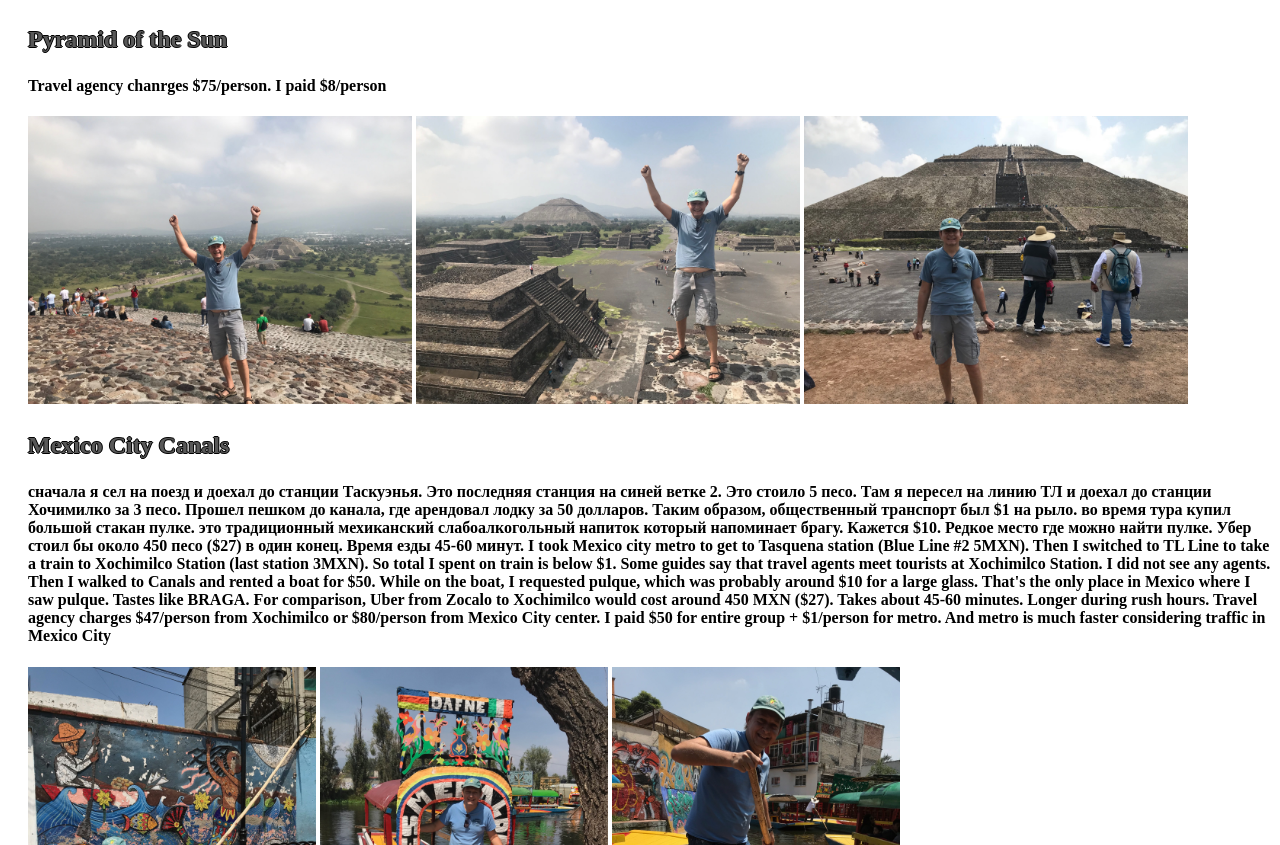
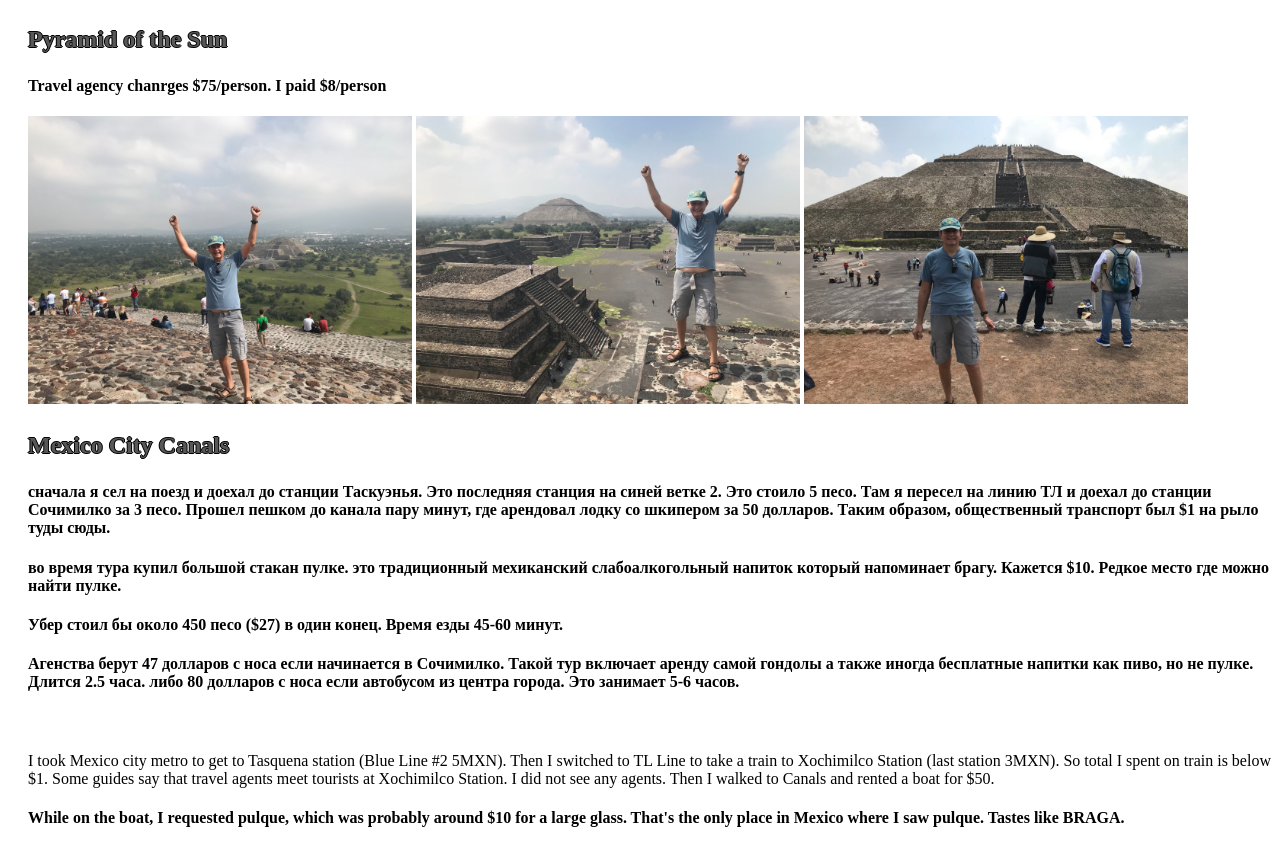
Before and after one commit to umnovjp/AlexTravel, a plain HTML site: page assets/mexico.html in a window 1280 px wide. Shown: the part 99-944 px from the top of the page. Drawn offline with Linux system fonts and the light colour scheme.

Commit message:
making minor changes and creating paragraphs

```diff
--- a/assets/mexico.html
+++ b/assets/mexico.html
@@ -26,19 +26,23 @@
   <img src="./IMG_1486.jpg" alt = 'from Pyramid of the Moon to Pyramid of the Sun' width = "384" height="288">
   <img src="./IMG_1498.jpg" alt = 'entire view' width = "384" height="288">
   <h3>Mexico City Canals</h3>
-<h4>сначала я сел на поезд и доехал до станции Таскуэнья. Это последняя станция на синей ветке 2. Это стоило 5 песо. Там я пересел на линию ТЛ и доехал до станции Хочимилко за 3 песо. Прошел пешком до канала, где арендовал лодку за 50 долларов. Таким образом, общественный транспорт был $1 на рыло.
+<h4>сначала я сел на поезд и доехал до станции Таскуэнья. Это последняя станция на синей ветке 2. Это стоило 5 песо. Там я пересел на линию ТЛ и доехал до станции Сочимилко за 3 песо. Прошел пешком до канала пару минут, где арендовал лодку со шкипером за 50 долларов. Таким образом, общественный транспорт был $1 на рыло туды сюды. </h4>
 
-  во время тура купил большой стакан пулке. это традиционный мехиканский слабоалкогольный напиток который напоминает брагу. Кажется $10. Редкое место где можно найти пулке.
+<h4> во время тура купил большой стакан пулке. это традиционный мехиканский слабоалкогольный напиток который напоминает брагу. Кажется $10. Редкое место где можно найти пулке. </h4>
 
-  Убер стоил бы около 450 песо ($27) в один конец. Время езды 45-60 минут.
+<h4>Убер стоил бы около 450 песо ($27) в один конец. Время езды 45-60 минут. </h4>
 
-  I took Mexico city metro to get to Tasquena station (Blue Line #2 5MXN). Then I switched to TL Line to take a train to Xochimilco Station (last station 3MXN). So total I spent on train is below $1. Some guides say that travel agents meet tourists at Xochimilco Station. I did not see any agents. Then I walked to Canals and rented a boat for $50.
+<h4> Агенства берут 47 долларов с носа если начинается в Сочимилко. Такой тур включает аренду самой гондолы а также иногда бесплатные напитки как пиво, но не пулке. Длится 2.5 часа. либо 80 долларов с носа если автобусом из центра города. Это занимает 5-6 часов. </h4>
 
-While on the boat, I requested pulque, which was probably around $10 for a large glass. That's the only place in Mexico where I saw pulque. Tastes like BRAGA.
+<br>
 
-For comparison, Uber from Zocalo to Xochimilco would cost around 450 MXN ($27). Takes about 45-60 minutes. Longer during rush hours.
+<h4></h4>  I took Mexico city metro to get to Tasquena station (Blue Line #2 5MXN). Then I switched to TL Line to take a train to Xochimilco Station (last station 3MXN). So total I spent on train is below $1. Some guides say that travel agents meet tourists at Xochimilco Station. I did not see any agents. Then I walked to Canals and rented a boat for $50. </h4>
 
-Travel agency charges $47/person from Xochimilco or $80/person from Mexico City center. I paid $50 for entire group + $1/person for metro. And metro is much faster considering traffic in Mexico City</h4>
+<h4>While on the boat, I requested pulque, which was probably around $10 for a large glass. That's the only place in Mexico where I saw pulque. Tastes like BRAGA. </h4>
+
+<h4>For comparison, Uber from Zocalo to Xochimilco would cost around 450 MXN ($27). Takes about 45-60 minutes. Longer during rush hours. </h4>
+
+<h4>Travel agency charges $47/person from Xochimilco or $80/person from Mexico City center. I paid $50 for entire group + $1/person for metro. And metro is much faster considering traffic in Mexico City</h4>
 <img src="./IMG_1396.jpg" alt = 'from Pyramid of the Sun to Pyramid of the Moon' width = "288" height="384">
 <img src="./IMG_1374.jpg" alt = 'from Pyramid of the Moon to Pyramid of the Sun' width = "288" height="384">
 <img src="./IMG_1392.jpg" alt = 'from Pyramid of the Moon to Pyramid of the Sun' width = "288" height="384">
```
